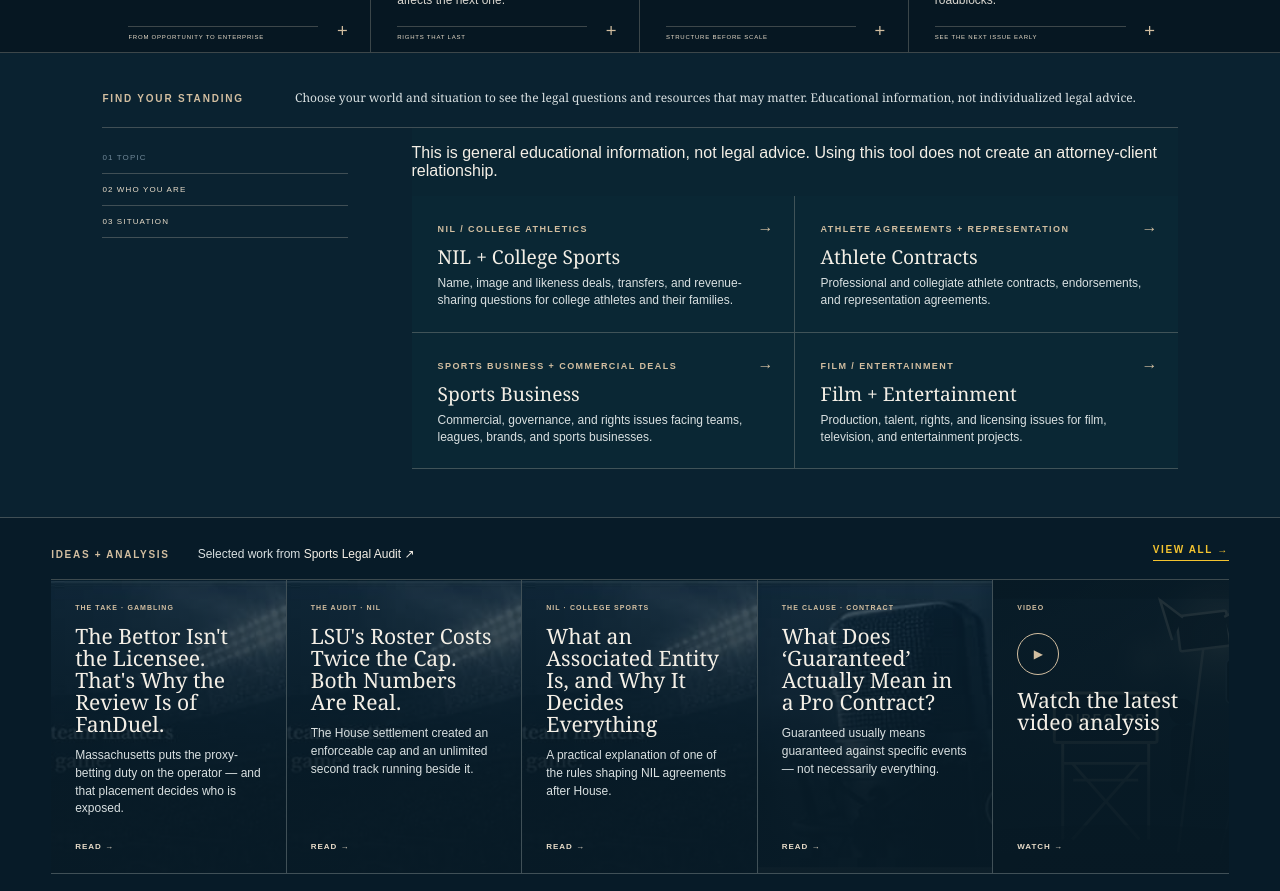
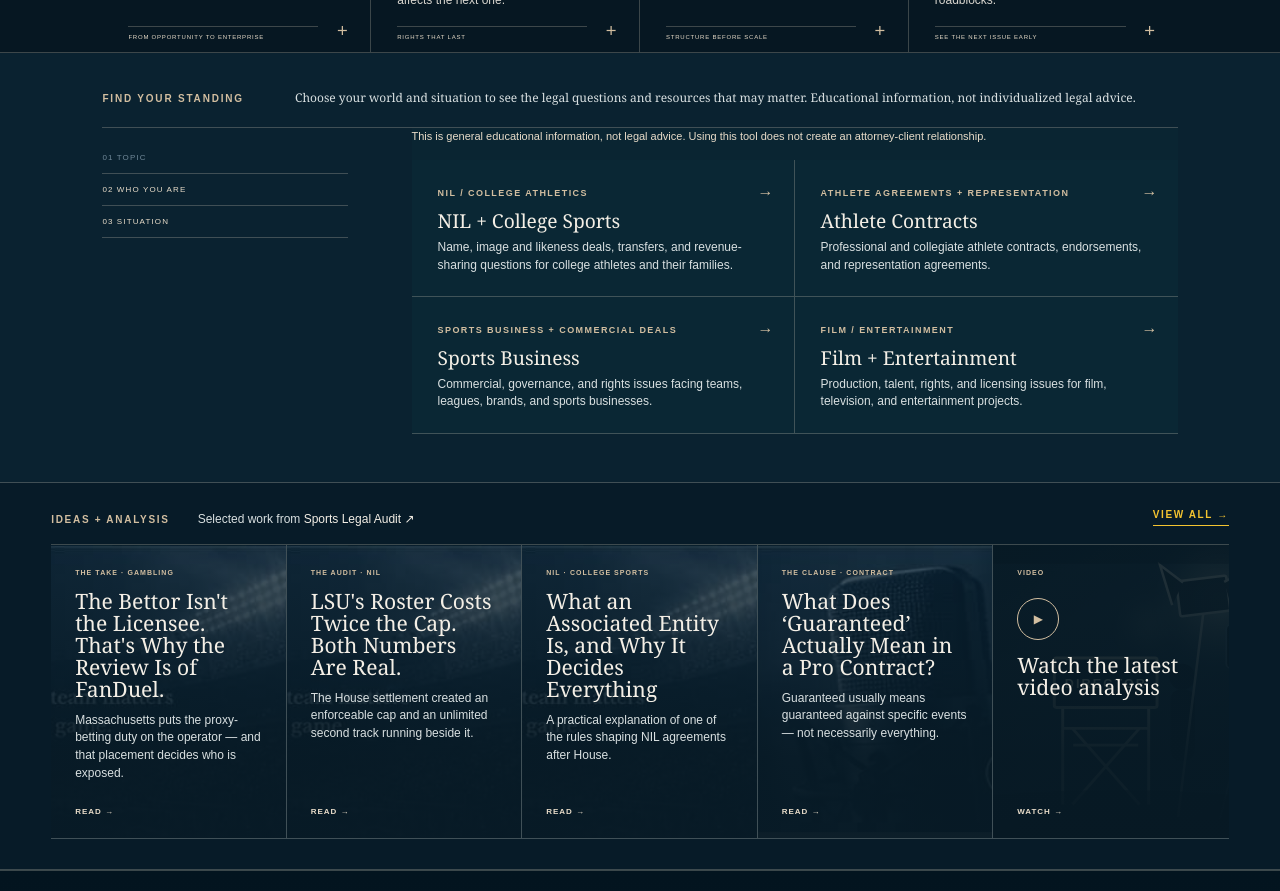
Before and after one commit to alexkaglew-ux/legal-audit, a React (Vite) app: page / in a window 1280 px wide. Shown: the part 980-1871 px from the top of the page. Built offline with nearby package versions, Linux system fonts and the light colour scheme.

Commit message:
legal: style Standing disclaimer

```diff
--- a/src/lower-home.css
+++ b/src/lower-home.css
@@ -162,3 +162,5 @@ footer{background:#04131c!important}
 .publishing-detail-close{position:absolute;right:22px;top:22px;border:0;background:transparent;color:var(--beige);font-size:7px;font-weight:800;letter-spacing:.14em;cursor:pointer}
 @media(max-width:1050px){.publishing-detail{grid-column:1/3}}
 @media(max-width:700px){.publishing-detail{grid-column:1}}
+
+.explorer-legal-note{margin:0 0 16px;color:#e8dcc9;font-size:11px;line-height:1.5;max-width:800px}
```
